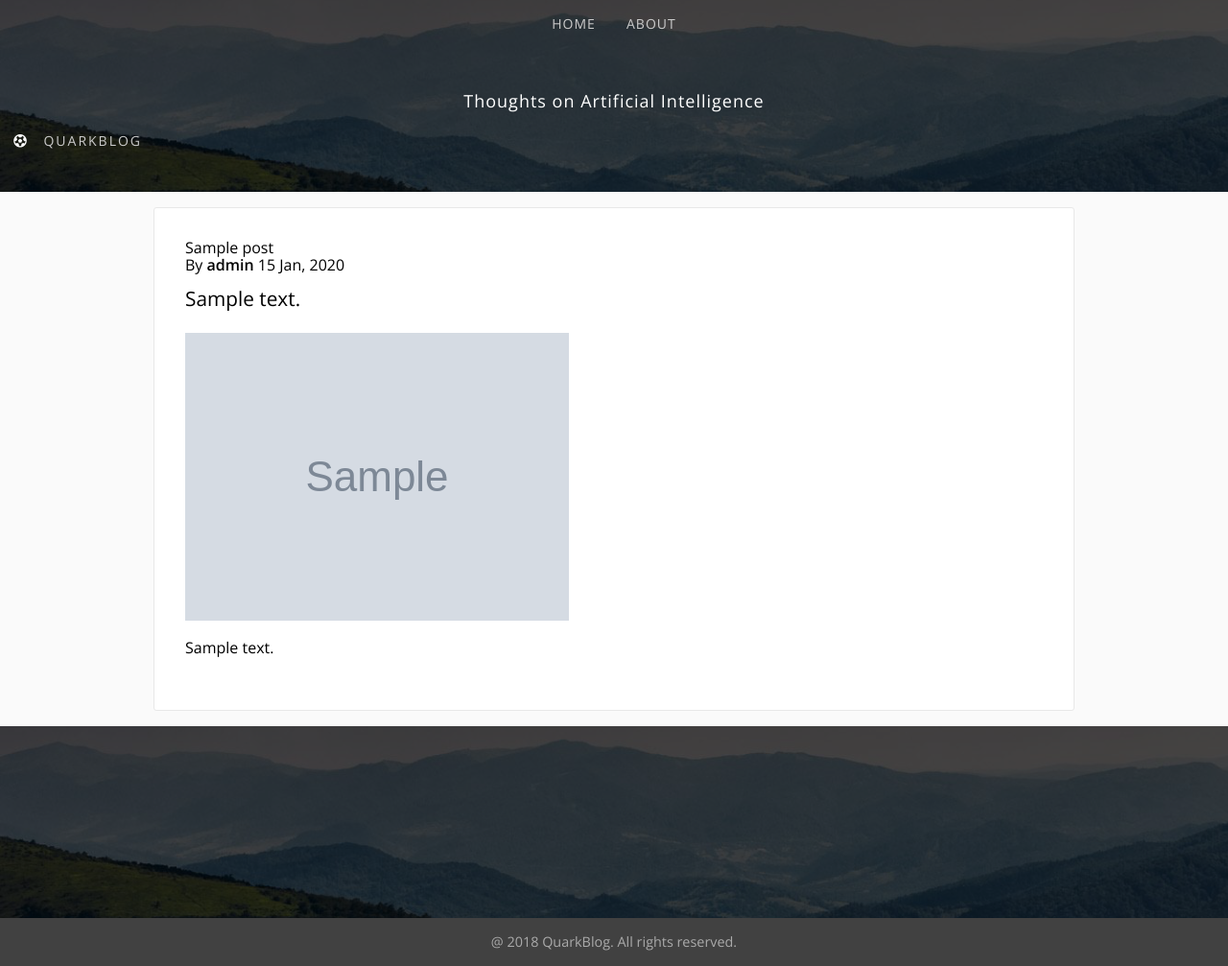
After one commit to usbpendrive/quarkblog, a Django app: a page that uses base/templates/base/base.html in a window 1280 px wide. The commit adds this page. Shown: the whole page at 96% size. Run offline with Django 3.2, Linux system fonts and the light colour scheme; tables that the repository leaves empty hold one stand-in row (values such as "Sample post"); grey boxes marked "Sample" are stand-in pictures; some libraries are stand-ins or nearby versions.

Commit message:
Post pages styling.

```diff
--- /dev/null
+++ b/base/static/base/css/post.scss
@@ -0,0 +1,21 @@
+.post {
+  padding-bottom: 1em;
+  &-date {
+    margin: 0.5em 0;
+  }
+  &-description {
+    font-size: 1.3em;
+    margin: 0.7em 0;
+  }
+  &-body {
+    margin: 0.3em 0;
+    line-height: 1.5em;
+  }
+  &-image {
+    margin: 0.5em 0;
+    width: 100%;
+    @include for-999-up {
+      width: auto;
+    }
+  }
+}
--- a/base/static/base/css/style.css
+++ b/base/static/base/css/style.css
@@ -151,3 +151,20 @@ ul {
     border: none; }
   .dropdown--show {
     display: block; }
+
+.post {
+  padding-bottom: 1em; }
+  .post-date {
+    margin: 0.5em 0; }
+  .post-description {
+    font-size: 1.3em;
+    margin: 0.7em 0; }
+  .post-body {
+    margin: 0.3em 0;
+    line-height: 1.5em; }
+  .post-image {
+    margin: 0.5em 0;
+    width: 100%; }
+    @media (min-width: 999px) {
+      .post-image {
+        width: auto; } }
--- a/base/static/base/css/style.scss
+++ b/base/static/base/css/style.scss
@@ -6,3 +6,4 @@
 @import "layout";
 @import "menu";
 @import "dropdown";
+@import "post";
--- /dev/null
+++ b/base/templates/base/_grid.html
@@ -0,0 +1,2 @@
+{% load static %}
+<div class="grid items"></div>
--- a/base/templates/base/base.html
+++ b/base/templates/base/base.html
@@ -3,7 +3,7 @@
 <html>
 <head>
     <meta charset="utf-8">
-    <title>QuarkBlog</title>
+    <title>{% block title %}Home{% endblock %} | QuarkBlog</title>
     <link rel="stylesheet" href="https://use.fontawesome.com/releases/v5.4.2/css/all.css" integrity="sha384-/rXc/GQVaYpyDdyxK+ecHPVYJSN9bmVFBvjA/9eOB+pb3F2w2N6fc5qB9Ew5yIns" crossorigin="anonymous">
     <link href="https://fonts.googleapis.com/css?family=Open+Sans:300,400,600" rel="stylesheet">
     <link rel="stylesheet" href="{% static 'base/css/style.css' %}">
@@ -37,6 +37,7 @@
 </div>
 
 <div class="main">
+{% block h1 %}{% endblock %}
 {% block content %}{% endblock %}
 </div>
 
--- /dev/null
+++ b/blog/templates/blog/post.html
@@ -0,0 +1,18 @@
+{% extends 'base/base.html' %}
+
+{% block title %}{{ item.title }}{% endblock %}
+{% block h1 %}{{ item.title }}{% endblock %}
+
+{% block content %}
+<div class="post">
+    <span class="post-author">By <strong>admin</strong></span>
+    <span class="post-date">{{ item.post_date | date:"d M, Y" }}</span>
+    <div class="post-description clearfix">
+        {{ item.description }}
+    </div>
+    {% if item.image %}
+        <img class="post-image" src="{{ item.image.url }}">
+    {% endif %}
+    <div class="post-body">{{ item.body }}</div>
+</div>
+{% endblock %}
--- /dev/null
+++ b/blog/urls.py
@@ -0,0 +1,6 @@
+from django.urls import path
+from blog import views
+
+urlpatterns = [
+    path('<slug:slug>', views.post, name='item'),
+]
--- a/blog/views.py
+++ b/blog/views.py
@@ -1,3 +1,10 @@
-from django.shortcuts import render
+from django.shortcuts import render, get_object_or_404
+from blog.models import Post
 
-# Create your views here.
+
+def post(request, slug=None):
+    item = get_object_or_404(Post, slug=slug)
+    return render(request, 'blog/post.html', {
+        'item': item,
+        'title': item
+    })
--- a/project/urls.py
+++ b/project/urls.py
@@ -14,9 +14,12 @@ Including another URLconf
     2. Add a URL to urlpatterns:  path('blog/', include('blog.urls'))
 """
 from django.contrib import admin
+from django.conf.urls.static import static
 from django.urls import include, path
+from project import settings
 
 urlpatterns = [
     path('admin/', admin.site.urls),
+    path('blog/', include('blog.urls')),
     path('', include('base.urls')),
-]
+] + static(settings.MEDIA_URL, document_root=settings.MEDIA_ROOT)
```
